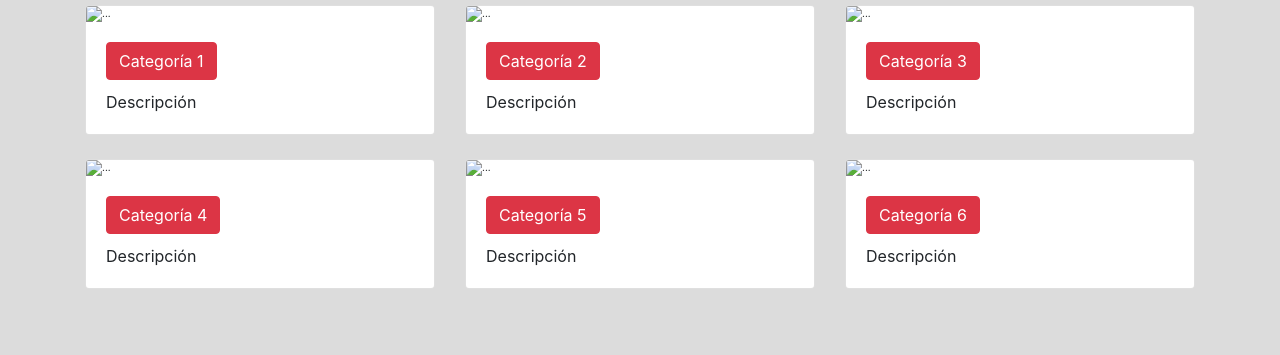
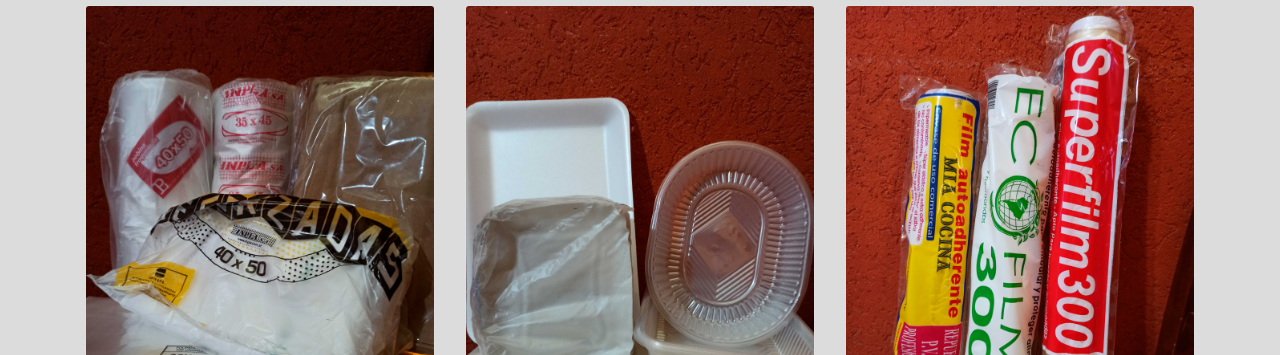
Before and after one commit to facuf18/CyfanDescartables-Faccioli, a website: page pages/productos.html in a window 1280 px wide. Shown: the part 274-629 px from the top of the page. Drawn offline with nearby package versions, Linux system fonts and the light colour scheme.

Commit message:
agregado de img en prod y cambio de img en empresa

```diff
--- a/pages/productos.html
+++ b/pages/productos.html
@@ -44,7 +44,7 @@
       <div class="row row-cols-1 row-cols-md-3">
         <div class="col mb-4">
           <div class="card categorias__card">
-            <img src="..." class="card-img-top" alt="...">
+            <img src="../assets/img/prod1.jpg" class="card-img-top" alt="prod1">
             <div class="card-body">
               <a href="#" class="btn btn-danger categorias__card--btn">Categoría 1</a>
               <p class="card-text categorias__card--texto">Descripción</p>
@@ -53,7 +53,7 @@
         </div>
         <div class="col mb-4">
           <div class="card categorias__card">
-            <img src="..." class="card-img-top" alt="...">
+            <img src="../assets/img/prod2.jpg" class="card-img-top" alt="prod2">
             <div class="card-body">
               <a href="#" class="btn btn-danger categorias__card--btn">Categoría 2</a>
               <p class="card-text categorias__card--texto">Descripción</p>
@@ -62,7 +62,7 @@
         </div>
         <div class="col mb-4">
           <div class="card categorias__card">
-            <img src="..." class="card-img-top" alt="...">
+            <img src="../assets/img/prod3.jpg" class="card-img-top" alt="prod3">
             <div class="card-body">
               <a href="#" class="btn btn-danger categorias__card--btn">Categoría 3</a>
               <p class="card-text categorias__card--texto">Descripción</p>
@@ -71,7 +71,7 @@
         </div>
         <div class="col mb-4">
           <div class="card categorias__card">
-            <img src="..." class="card-img-top" alt="...">
+            <img src="../assets/img/prod4.jpg" class="card-img-top" alt="prod4">
             <div class="card-body">
               <a href="#" class="btn btn-danger categorias__card--btn">Categoría 4</a>
               <p class="card-text categorias__card--texto">Descripción</p>
@@ -80,7 +80,7 @@
         </div>
         <div class="col mb-4">
           <div class="card categorias__card">
-            <img src="..." class="card-img-top" alt="...">
+            <img src="../assets/img/prod5.jpg" class="card-img-top" alt="prod5">
             <div class="card-body">
               <a href="#" class="btn btn-danger categorias__card--btn">Categoría 5</a>
               <p class="card-text categorias__card--texto">Descripción</p>
@@ -89,7 +89,7 @@
         </div>
         <div class="col mb-4">
           <div class="card categorias__card">
-            <img src="..." class="card-img-top" alt="...">
+            <img src="../assets/img/prod6.jpg" class="card-img-top" alt="prod6">
             <div class="card-body">
               <a href="#" class="btn btn-danger categorias__card--btn">Categoría 6</a>
               <p class="card-text categorias__card--texto">Descripción</p>
```
Also changed, not shown: pages/empresa.html (+2 -2 lines), assets/img/nos1.jpg (added), assets/img/nos2.jpg (added), assets/img/prod1.jpg (added), assets/img/prod1.png (deleted), assets/img/prod2.jpg (added), assets/img/prod2.png (deleted), assets/img/prod3.jpg (added), assets/img/prod4.jpg (added), assets/img/prod5.jpg (added), assets/img/prod6.jpg (added).
